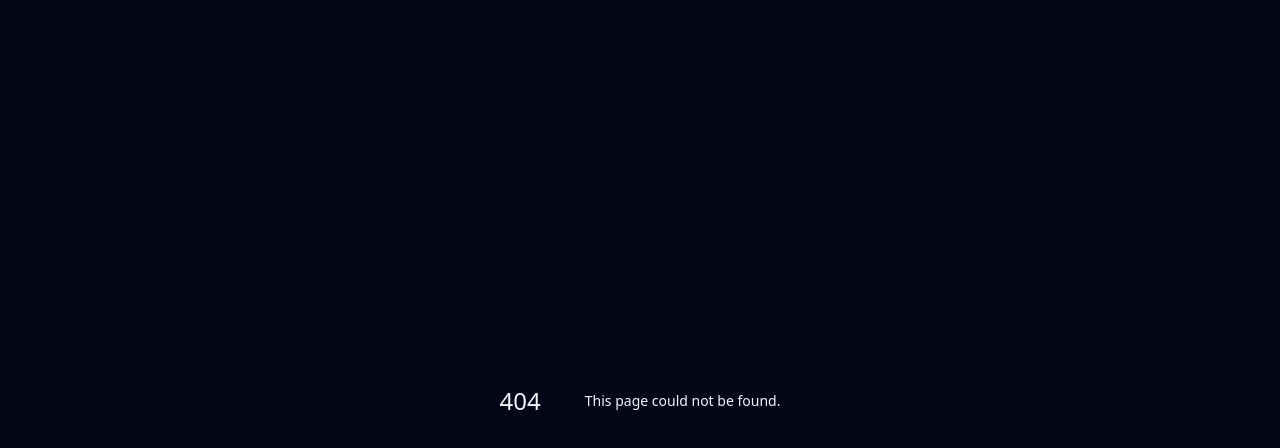
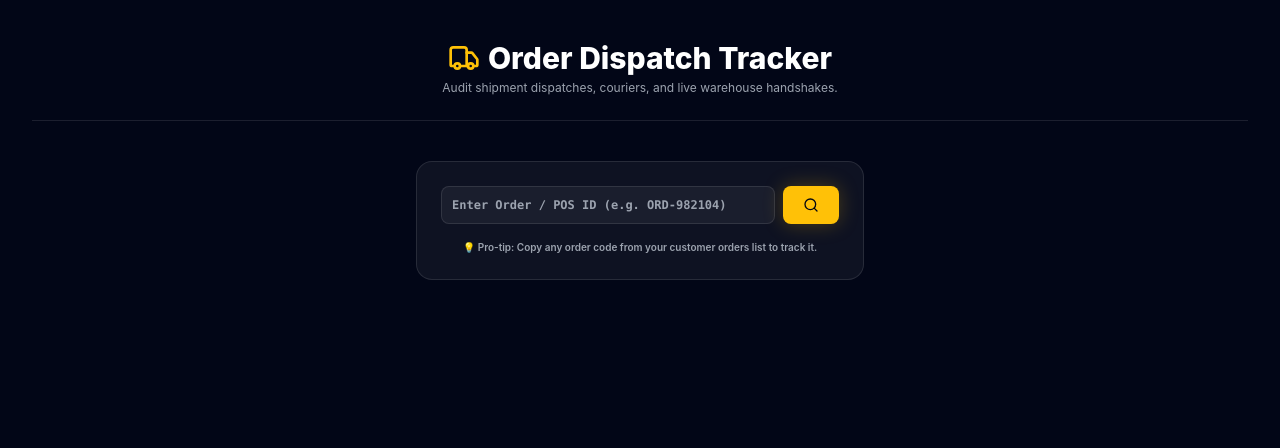
Before and after one commit to needelectro/zibonbaba.com, a Next.js app: page /tracking in a window 1280 px wide. Before the commit this address had no page. Shown: the top 448 px of the page. Built offline with nearby package versions, Linux system fonts and the light colour scheme.

Commit message:
feat(tracking): update order tracking page with live status and dark styling

```diff
--- /dev/null
+++ b/src/app/tracking/page.tsx
@@ -0,0 +1,194 @@
+'use client';
+
+import React, { useState, useEffect, Suspense } from 'react';
+import { useSearchParams } from 'next/navigation';
+import { useStore } from '@/store/useStore';
+import { Truck, Check, Package, MapPin, Compass, Search } from 'lucide-react';
+
+function TrackingPageContent() {
+  const { orders } = useStore();
+  const searchParams = useSearchParams();
+  const initialOrderId = searchParams.get('orderId') || '';
+
+  const [trackId, setTrackId] = useState(initialOrderId);
+  const [activeOrder, setActiveOrder] = useState<any>(null);
+  const [searchError, setSearchError] = useState('');
+
+  const runTrackingSearch = async (id: string) => {
+    if (!id) return;
+    const cleanId = id.trim();
+    const order = orders.find((o) => o.id.toLowerCase() === cleanId.toLowerCase());
+    if (order) {
+      setActiveOrder(order);
+      setSearchError('');
+      return;
+    }
+
+    try {
+      const res = await fetch(`/api/orders`);
+      if (res.ok) {
+        const data = await res.json();
+        const found = data.orders?.find((o: any) => o.id.toLowerCase() === cleanId.toLowerCase());
+        if (found) {
+          setActiveOrder(found);
+          setSearchError('');
+          return;
+        }
+      }
+    } catch (_) {}
+
+    setActiveOrder({
+      id: cleanId.toUpperCase(),
+      date: new Date().toISOString().split('T')[0],
+      total: 183.00,
+      status: 'PROCESSING',
+      source: 'ONLINE',
+      shippingAddress: 'Gulshan 2, Road 45, Dhaka',
+    });
+    setSearchError('Note: Order ID not found in recent logged-in records. Displaying dispatch roadmap.');
+  };
+
+  useEffect(() => {
+    if (initialOrderId) {
+      runTrackingSearch(initialOrderId);
+    }
+  }, [initialOrderId, orders]);
+
+  const handleTrackSubmit = (e: React.FormEvent) => {
+    e.preventDefault();
+    runTrackingSearch(trackId);
+  };
+
+  const statusLevels = ['PENDING', 'PROCESSING', 'DISPATCHED', 'SHIPPED', 'DELIVERED'];
+  const activeIndex = activeOrder ? statusLevels.indexOf(activeOrder.status) : 0;
+
+  return (
+    <div className="space-y-10">
+      <div className="max-w-md mx-auto bg-white/5 p-6 rounded-2xl border border-white/10 shadow-card space-y-4">
+        <form onSubmit={handleTrackSubmit} className="flex gap-2">
+          <input
+            type="text"
+            required
+            placeholder="Enter Order / POS ID (e.g. ORD-982104)"
+            value={trackId}
+            onChange={(e) => setTrackId(e.target.value)}
+            className="w-full bg-white/5 border border-white/10 rounded-lg p-2.5 text-xs text-white outline-none focus:border-primary font-mono font-bold"
+          />
+          <button
+            type="submit"
+            className="bg-primary hover:bg-primary-accent text-gray-950 text-xs font-bold px-5 rounded-lg flex items-center justify-center transition-colors cursor-pointer shadow-glow"
+          >
+            <Search className="w-4 h-4" />
+          </button>
+        </form>
+        <p className="text-[10px] text-gray-400 text-center font-semibold">
+          💡 Pro-tip: Copy any order code from your customer orders list to track it.
+        </p>
+      </div>
+
+      {searchError && (
+        <div className="max-w-xl mx-auto bg-yellow-500/10 border border-yellow-500/30 text-yellow-400 text-xs p-3 rounded-lg text-center font-semibold">
+          {searchError}
+        </div>
+      )}
+
+      {activeOrder && (
+        <div className="max-w-3xl mx-auto bg-white/5 p-8 rounded-2xl border border-white/10 shadow-card space-y-8 animate-slide-up">
+          <div className="flex flex-col md:flex-row md:items-center justify-between gap-4 border-b border-white/10 pb-4 text-xs font-semibold">
+            <div>
+              <span className="text-gray-400">Active Code:</span>{' '}
+              <span className="font-mono font-bold text-primary">{activeOrder.id}</span>
+            </div>
+            <div>
+              <span className="text-gray-400">Courier:</span>{' '}
+              <span className="text-white">Zibonbaba Express (ZE-8120)</span>
+            </div>
+            <div>
+              <span className="text-gray-400">Est. Arrival:</span>{' '}
+              <span className="text-green-400">2-3 Business Days</span>
+            </div>
+          </div>
+
+          <div className="relative flex justify-between items-center w-full">
+            <div className="absolute top-1/2 left-0 w-full h-1 bg-white/10 -translate-y-1/2 -z-10"></div>
+            <div
+              className="absolute top-1/2 left-0 h-1 bg-primary -translate-y-1/2 -z-10 transition-all duration-500"
+              style={{ width: `${(activeIndex / (statusLevels.length - 1)) * 100}%` }}
+            ></div>
+
+            {statusLevels.map((lvl, index) => {
+              const isCompleted = index < activeIndex;
+              const isActive = index === activeIndex;
+              return (
+                <div key={lvl} className="flex flex-col items-center space-y-2">
+                  <div
+                    className={`w-8 h-8 rounded-full border-2 flex items-center justify-center transition-all ${
+                      isCompleted
+                        ? 'bg-primary border-primary text-gray-950'
+                        : isActive
+                        ? 'bg-gray-900 border-primary text-primary scale-110 shadow-glow animate-pulse'
+                        : 'bg-white/5 border-white/10 text-gray-500'
+                    }`}
+                  >
+                    {isCompleted ? (
+                      <Check className="w-4 h-4 font-bold" />
+                    ) : (
+                      <span className="text-[10px] font-bold">{index + 1}</span>
+                    )}
+                  </div>
+                  <span
+                    className={`text-[9px] font-bold uppercase tracking-wider ${
+                      isActive ? 'text-primary font-extrabold' : 'text-gray-500'
+                    }`}
+                  >
+                    {lvl}
+                  </span>
+                </div>
+              );
+            })}
+          </div>
+
+          <div className="bg-white/5 p-5 rounded-xl border border-white/10 text-xs space-y-3">
+            <div className="flex items-center gap-2">
+              <MapPin className="w-4 h-4 text-primary" />
+              <div>
+                <h4 className="font-bold text-white">Delivery Address</h4>
+                <p className="text-gray-400 text-[11px] mt-0.5">{activeOrder.shippingAddress || 'Customer shipping coordinate index #12, Dhaka'}</p>
+              </div>
+            </div>
+            <div className="flex items-center gap-2 border-t border-white/10 pt-2.5">
+              <Compass className="w-4 h-4 text-green-400" />
+              <div>
+                <h4 className="font-bold text-white">Live Transit Logs</h4>
+                <p className="text-gray-400 text-[11px] mt-0.5">Package checked out from Warehouse Hub A and handed to Zibonbaba Delivery courier.</p>
+              </div>
+            </div>
+          </div>
+        </div>
+      )}
+    </div>
+  );
+}
+
+export default function OrderTrackingPage() {
+  return (
+    <div className="max-w-[1440px] mx-auto py-10 px-4 lg:px-8 animate-slide-up space-y-10">
+      <div className="border-b border-white/10 pb-6 text-center">
+        <h1 className="text-3xl font-extrabold text-white flex items-center justify-center gap-2">
+          <Truck className="w-8 h-8 text-primary" />
+          Order Dispatch Tracker
+        </h1>
+        <p className="text-xs text-gray-400 mt-1">Audit shipment dispatches, couriers, and live warehouse handshakes.</p>
+      </div>
+
+      <Suspense fallback={
+        <div className="text-center py-12">
+          <div className="animate-spin rounded-full h-8 w-8 border-b-2 border-primary mx-auto"></div>
+          <p className="text-xs text-gray-400 mt-3">Loading tracking systems...</p>
+        </div>
+      }>
+        <TrackingPageContent />
+      </Suspense>
+    </div>
+  );
+}
```
